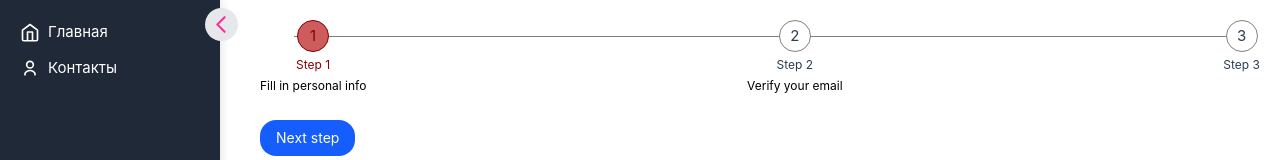
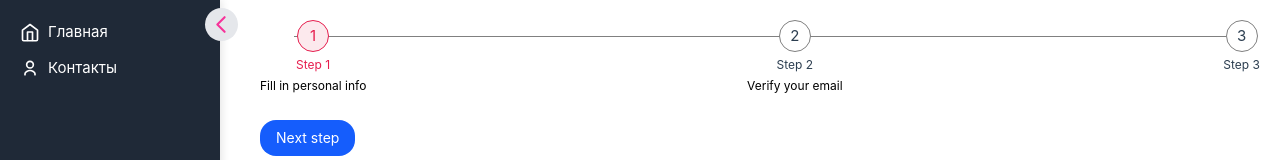
Before and after one commit to Misha158/vue-project, a Vue app: page /home in a window 1280 px wide. Shown: the top 160 px of the page. Built offline with nearby package versions, Linux system fonts and the light colour scheme.

Commit message:
Added Stepper component - fix

```diff
--- a/src/components/UiStepper.vue
+++ b/src/components/UiStepper.vue
@@ -94,19 +94,19 @@ const stepClass = (index: number) => ({
 }
 
 .active .circle {
-  background-color: indianred;
-  border-color: darkred;
-  color: darkred;
+  background-color: #FCE9ED;
+  border-color: #E61E4E;
+  color: #E61E4E;
 }
 
 .completeStep .circle {
-  border-color: darkred;
-  color: darkred;
+  border-color: #E61E4E;
+  color: #E61E4E;
 }
 
 .active .label,
 .completeStep .label {
-  color: darkred;
+  color: #E61E4E;
 }
 
 .label {
```
